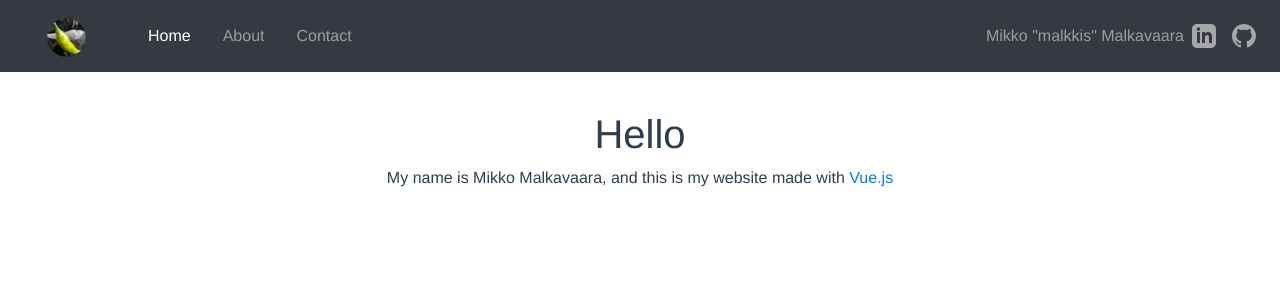
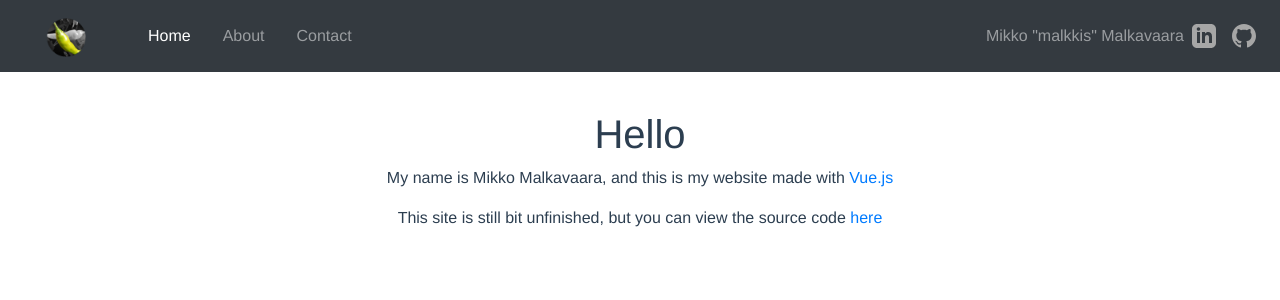
Before and after one commit to mmmalk/homepage, a Vue app: page / in a window 1280 px wide. Shown: the top 300 px of the page. Built offline with nearby package versions, Linux system fonts and the light colour scheme.

Commit message:
http redirect to https, new paragraph to home.vue

```diff
--- a/src/components/Home.vue
+++ b/src/components/Home.vue
@@ -4,6 +4,10 @@
     <p>
       My name is Mikko Malkavaara, and this is my website made with
       <a href="https://vuejs.org/">Vue.js</a>
+    </p>
+    <p>
+      This site is still bit unfinished, but you can view the source code
+      <a href="https://github.com/mmmalk/homepage"> here</a>
     </p>
   </div>
 </template>
```
Also changed, not shown: 1 other file (tests, documents, lock files or other folders).
